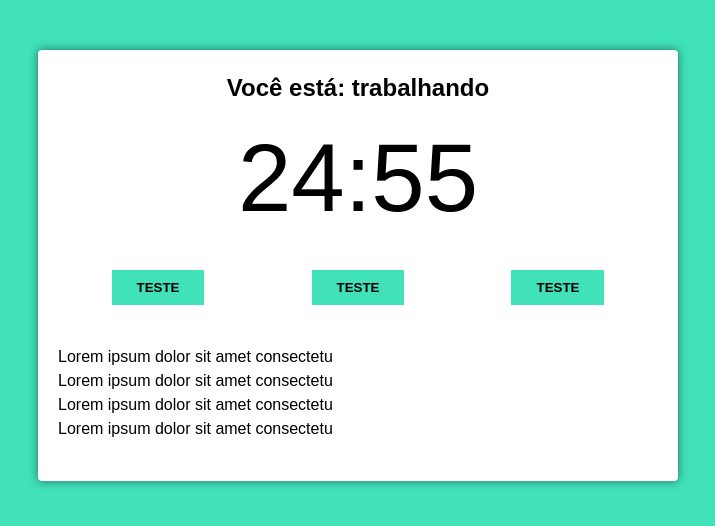
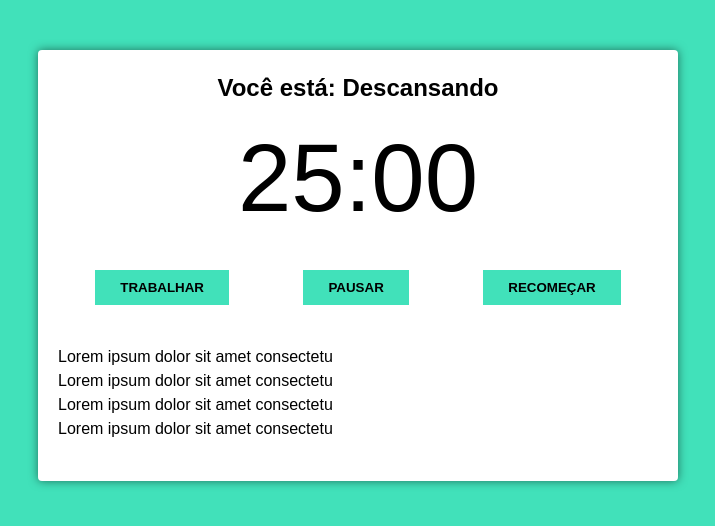
Before and after one commit to Orozimbo1/pomodoro_app, a React (Vite) app: page / in a window 1280 px wide. Shown: the top 526 px of the page, without its empty margins (282-997 px from the left). Built offline with nearby package versions, Linux system fonts and the light colour scheme.

Commit message:
Botão de iniciar pomodoro

```diff
--- a/src/components/PomodoroTimer.tsx
+++ b/src/components/PomodoroTimer.tsx
@@ -1,4 +1,4 @@
-import { useState } from "react";
+import { useEffect, useState } from "react";
 import { useInterval } from "../hooks/useInterval";
 import Button from "./Button";
 import Timer from "./Timer";
@@ -12,19 +12,38 @@ interface Props {
 
 const PomodoroTimer = (props: Props): JSX.Element => {
   const [mainTime, setMaintime] = useState(props.pomodoroTime);
+  const [timeCounting, setTimeCounting] = useState(false);
+  const [working, setWorking] = useState(false);
+
+  useEffect(() => {
+    working ? document.body.classList.add('working') : document.body.classList.remove('working')
+  }, [working])
 
   useInterval(() => {
     setMaintime(mainTime - 1)
-  }, 1000)
+  }, timeCounting ? 200 : null)
+
+  const configWork = (): void => {
+    setTimeCounting(true)
+    setWorking(true)
+  }
+
+  const configRest = (): void => {
+    setTimeCounting(false)
+    setWorking(false)
+  }
 
   return (
     <div className="pomodoro">
-      <h2>Você está: trabalhando</h2>
+      <h2>Você está: {working ? 'Trabalhando' : 'Descansando'}</h2>
       <Timer mainTimer={mainTime} />
       <div className="controls">
-        <Button text="teste" />
-        <Button text="teste" />
-        <Button text="teste" />
+        <Button text="trabalhar" onClick={configWork} />
+        <Button text="pausar" onClick={configRest}/>
+        <Button text="recomeçar" onClick={() => {
+          setTimeCounting(false);
+          setMaintime(props.pomodoroTime)
+        }}/>
       </div>
       <div className="details">
         <p>Lorem ipsum dolor sit amet consectetu</p>
```
